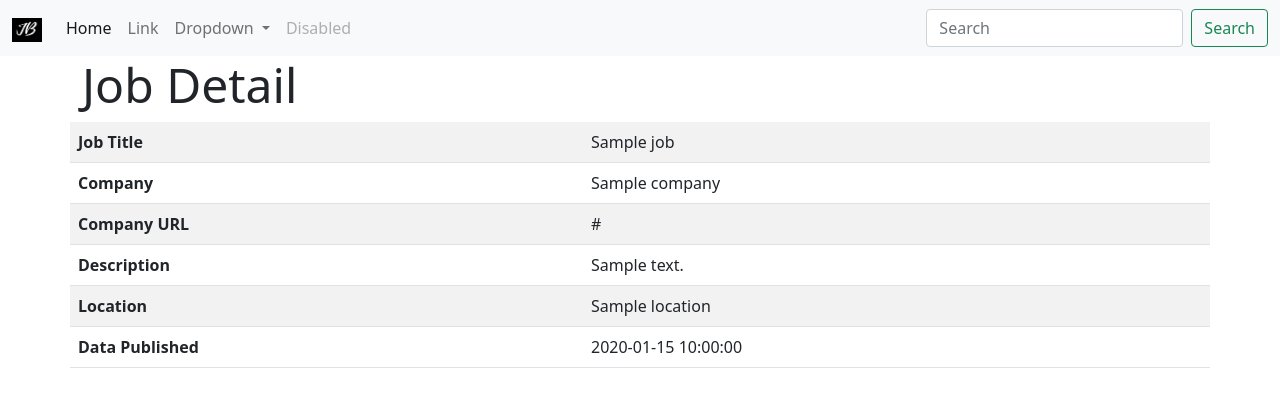
After one commit to IvanMV/fastapi_hr_project, a FastAPI app: template .backend/templates/jobs/detail.html in a window 1280 px wide. The commit adds this page. Shown: the top 407 px of the page. Run offline with FastAPI, Linux system fonts and the light colour scheme; the template is opened without the code that fills it: most values are stand-ins (such as "Sample title", 1, 10 or a date in 2020).

Commit message:
Webapp added: list of jobs and detailed view

```diff
--- a/.backend/main.py
+++ b/.backend/main.py
@@ -1,10 +1,10 @@
 from apis.base import api_router
-from webapps.base import api_router as web_app_router
 from core.config import settings
 from db.base import Base
 from db.session import engine
 from fastapi import FastAPI
 from fastapi.staticfiles import StaticFiles
+from webapps.base import api_router as web_app_router
 
 
 # функция подключения APIRouter
--- /dev/null
+++ b/.backend/templates/jobs/detail.html
@@ -0,0 +1,47 @@
+{% extends "shared/base.html" %}
+
+
+{% block title %}
+  <title>Job Detail</title>
+{% endblock %}
+
+{% block content %}
+  <div class="container">
+  <div class="row">
+    <div class="col">
+      <h1 class="display-5">Job Detail</h1>
+    </div>
+  </div>
+
+  <div class="row">
+      <table class="table table-striped table-hover">
+        <tbody>
+          <tr>
+            <th scope="row">Job Title</th>
+            <td colspan="2">{{job.title}}</td>
+          </tr>
+          <tr>
+            <th scope="row">Company</th>
+            <td colspan="2">{{job.company}}</td>
+          </tr>
+          <tr>
+            <th scope="row">Company URL</th>
+            <td colspan="2">{{job.company_url}}</td>
+          </tr>
+          <tr>
+            <th scope="row">Description</th>
+            <td colspan="2">{{job.description}}</td>
+          </tr>
+          <tr>
+            <th scope="row">Location</th>
+            <td colspan="2">{{job.location}}</td>
+          </tr>
+          <tr>
+            <th scope="row">Data Published</th>
+            <td colspan="2">{{job.date_posted}}</td>
+          </tr>
+        </tbody>
+    </table>
+  </div>
+</div>
+{% endblock %}
```
Also changed, not shown: .backend/templates/components/cards.html (added, +9 -0 lines), .backend/templates/general_pages/homepage.html (+19 -1 lines), .backend/webapps/base.py, .backend/webapps/jobs/route_jobs.py.
